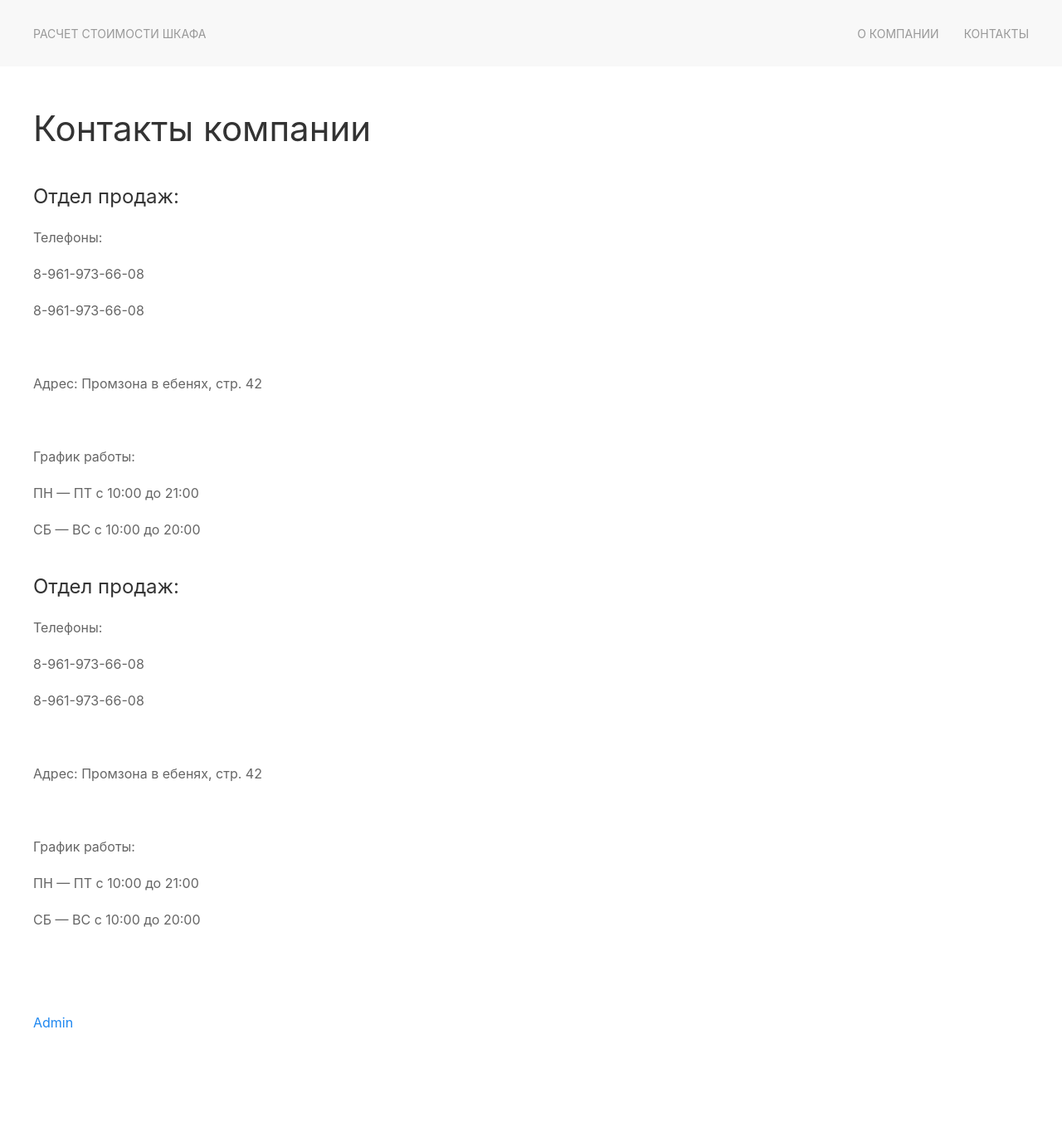
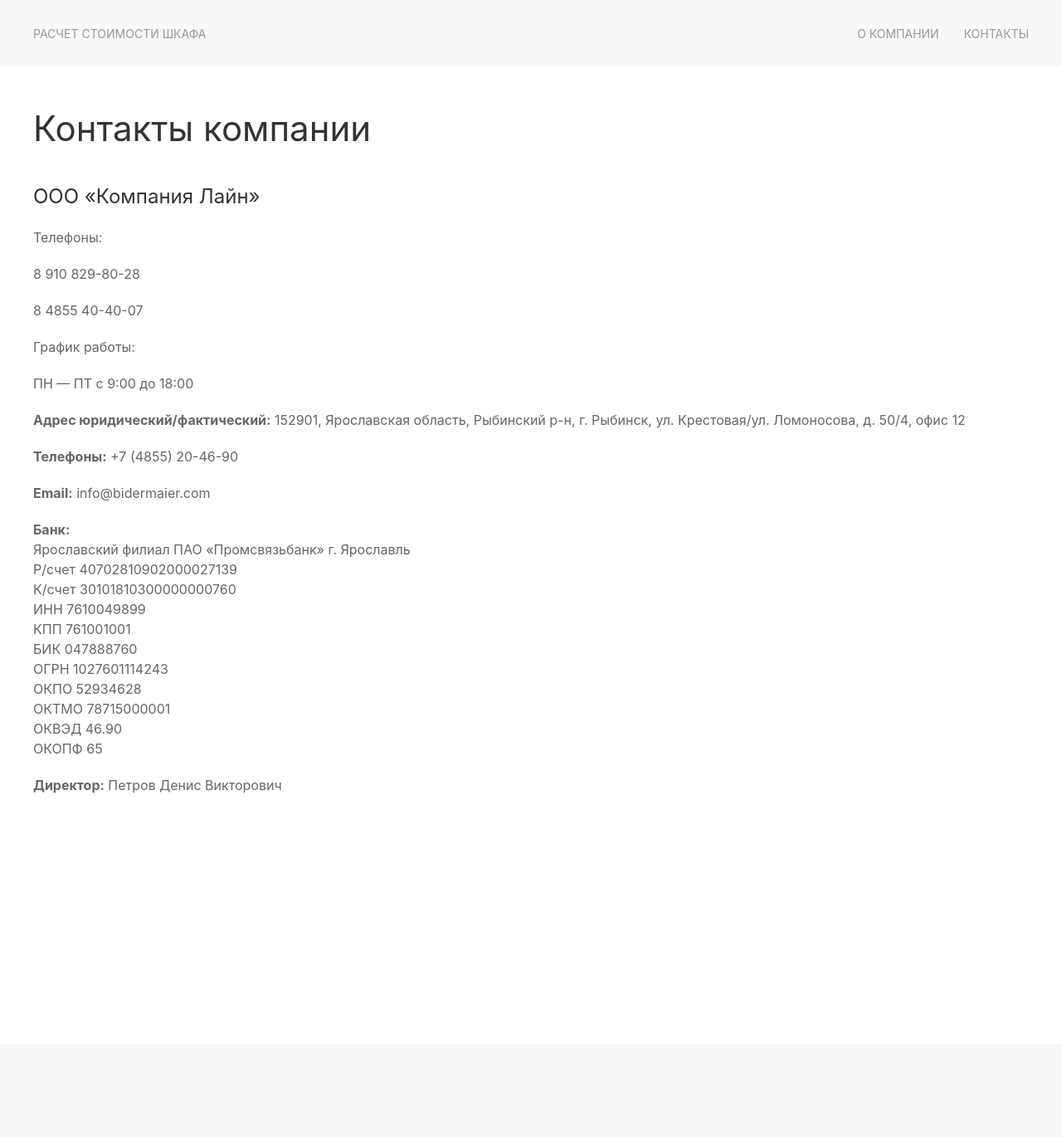
Before and after one commit to Yaroslavtsev-Daniil/biderm, a Django app: page /contacts in a window 1280 px wide. Shown: the whole page at 83% size. After the commit the page ends 955 px from the top, so only its background shows below. Run offline with Django 4.2, Linux system fonts and the light colour scheme; some libraries are stand-ins or nearby versions.

Commit message:
contacts

```diff
--- a/bcalc/main/templates/main/base.html
+++ b/bcalc/main/templates/main/base.html
@@ -55,9 +55,8 @@
                 {% block content%}{% endblock %}
             </div>
         </main>
-        <footer>
+        <footer style="height: 200px;">
             <div class="uk-container">
-                <a href="admin">Admin</a>
             </div>
         </footer>
     </div>
--- a/bcalc/main/templates/main/contacts.html
+++ b/bcalc/main/templates/main/contacts.html
@@ -10,27 +10,38 @@
             type="text/javascript"
             charset="utf-8"
             async
-                    src="https://api-maps.yandex.ru/services/constructor/1.0/js/?um=constructor%3Aac2d08da88ed8c04b2364718d0bcf70fbea657e8b7a90356acdb44d48b14293e&amp;width=100%&amp;height=400&amp;lang=ru_RU&amp;scroll=true">
+            src="https://api-maps.yandex.ru/services/constructor/1.0/js/?um=constructor%3A3a3853224cc211f4b4ca2d52fbf1e05ac04271b3374ea08ef366a9ff4bbf31ff&amp;width=100%25&amp;height=450&amp;lang=ru_RU&amp;scroll=true">
+
     </script>
 </div>
-            <h3>Отдел продаж:</h3>
+
+<h3>ООО «Компания Лайн»</h3>
+
 <p>Телефоны:</p>
-            <p>8-961-973-66-08</p>
-            <p>8-961-973-66-08</p>
-            <br>
-            <p>Адрес: Промзона в ебенях, стр. 42</p>
-            <br>
+<p>8 910 829-80-28</p>
+<p>8 4855 40-40-07</p>
+
 <p>График работы:</p>
-            <p>ПН — ПТ с 10:00 до 21:00</p>
-            <p>СБ — ВС с 10:00 до 20:00</p>
-<h3>Отдел продаж:</h3>
-            <p>Телефоны:</p>
-            <p>8-961-973-66-08</p>
-            <p>8-961-973-66-08</p>
-            <br>
-            <p>Адрес: Промзона в ебенях, стр. 42</p>
-            <br>
-            <p>График работы:</p>
-            <p>ПН — ПТ с 10:00 до 21:00</p>
-            <p>СБ — ВС с 10:00 до 20:00</p>
+<p>ПН — ПТ с 9:00 до 18:00</p>
+
+<p><strong>Адрес юридический/фактический:</strong> 152901, Ярославская область, Рыбинский р-н, г. Рыбинск, ул. Крестовая/ул. Ломоносова,
+    д. 50/4, офис 12</p>
+
+<p><strong>Телефоны:</strong> +7 (4855) 20-46-90</p>
+
+<p><strong>Email:</strong> info@bidermaier.com</p>
+
+<p><strong>Банк:</strong> <br>
+    Ярославский филиал ПАО «Промсвязьбанк» г. Ярославль<br>
+    Р/счет 40702810902000027139<br>
+    К/счет 30101810300000000760<br>
+    ИНН 7610049899<br>
+    КПП 761001001<br>
+    БИК 047888760<br>
+    ОГРН 1027601114243<br>
+    ОКПО 52934628<br>
+    ОКТМО 78715000001<br>
+    ОКВЭД 46.90<br>
+    ОКОПФ 65</p>
+<p><strong>Директор:</strong> Петров Денис Викторович</p>
 {% endblock%}
```
Also changed, not shown: bcalc/main/templates/main/about.html (added, +36 -0 lines). Lines whose indentation alone changed are shown as unchanged.
